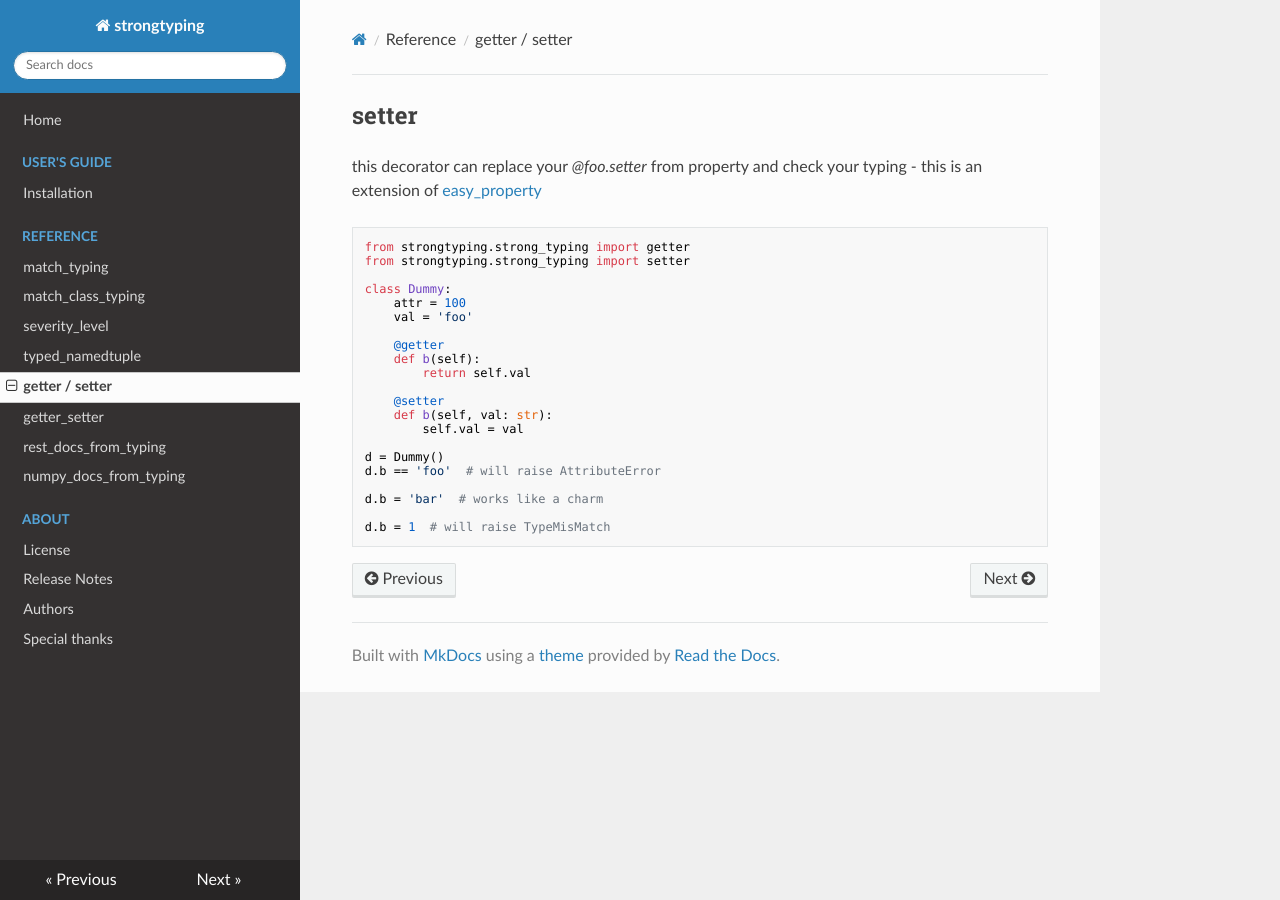
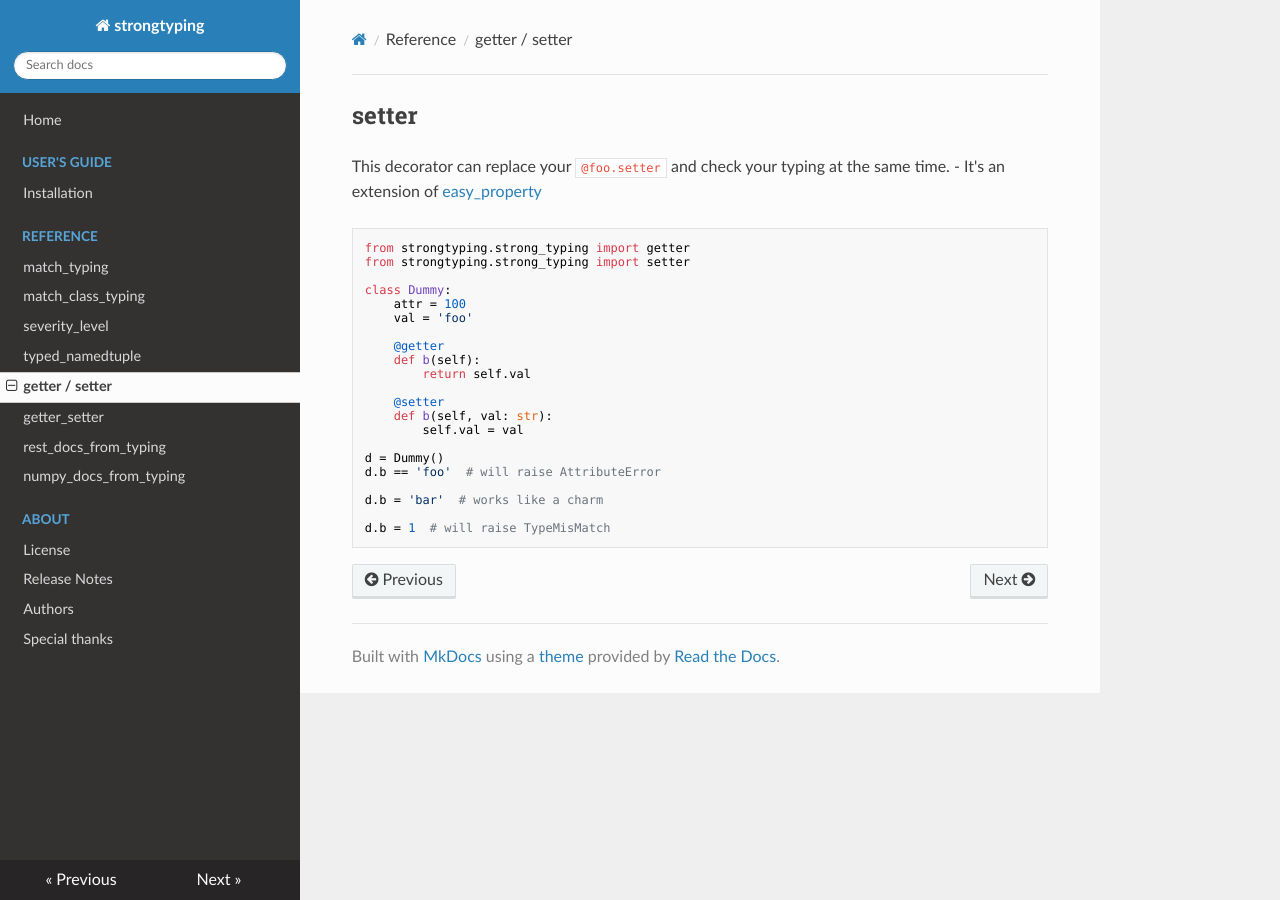
Before and after one commit to FelixTheC/strongtyping, an MkDocs documentation site: the page built from docs/setter.md, in a window 1280 px wide. Built offline with MkDocs 1.6.1, drawn with Linux system fonts in a browser that asks for light colours; nearby versions of some CDN libraries.

Commit message:
Update setter.md

````diff
--- a/docs/setter.md
+++ b/docs/setter.md
@@ -1,6 +1,6 @@
 ## setter
-this decorator can replace your *@foo.setter* from property and check your typing
-- this is an extension of [easy_property](https://github.com/salabim/easy_property)
+This decorator can replace your `@foo.setter` and check your typing at the same time.
+- It's an extension of [easy_property](https://github.com/salabim/easy_property)
 ```python
 from strongtyping.strong_typing import getter
 from strongtyping.strong_typing import setter
````
